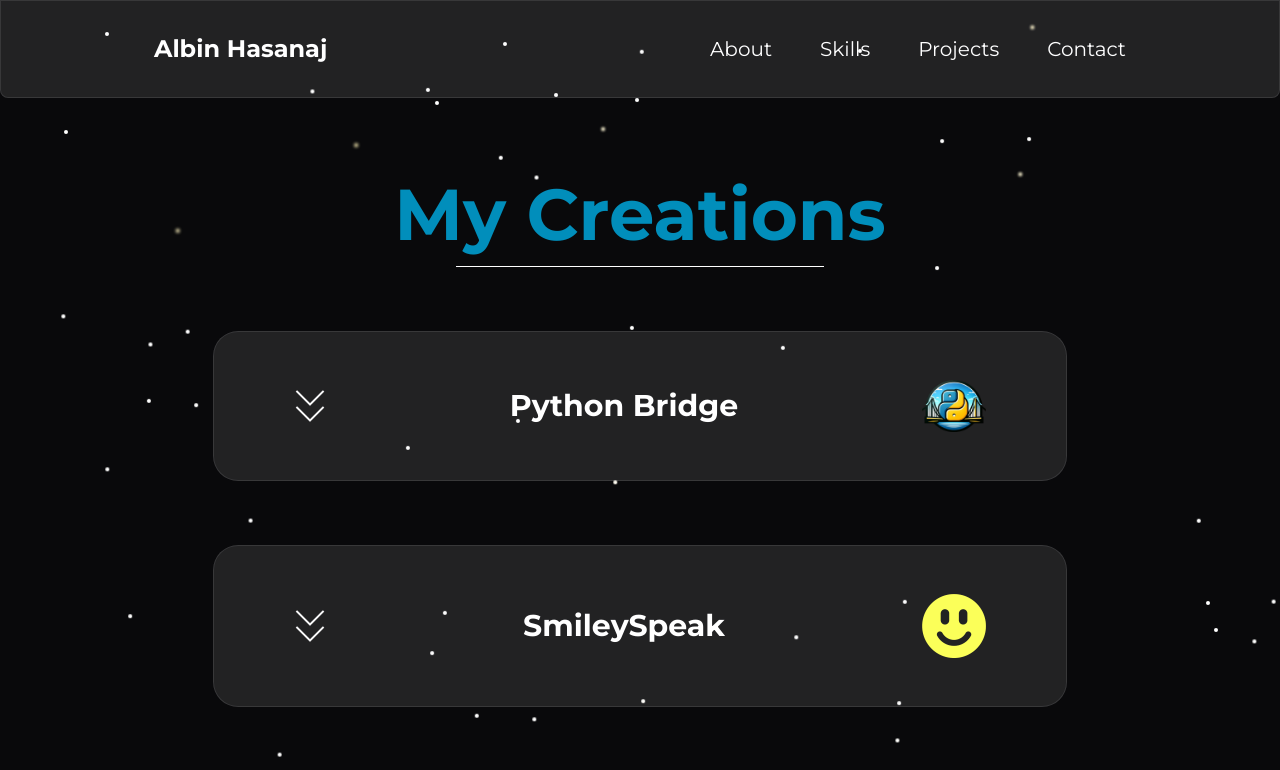
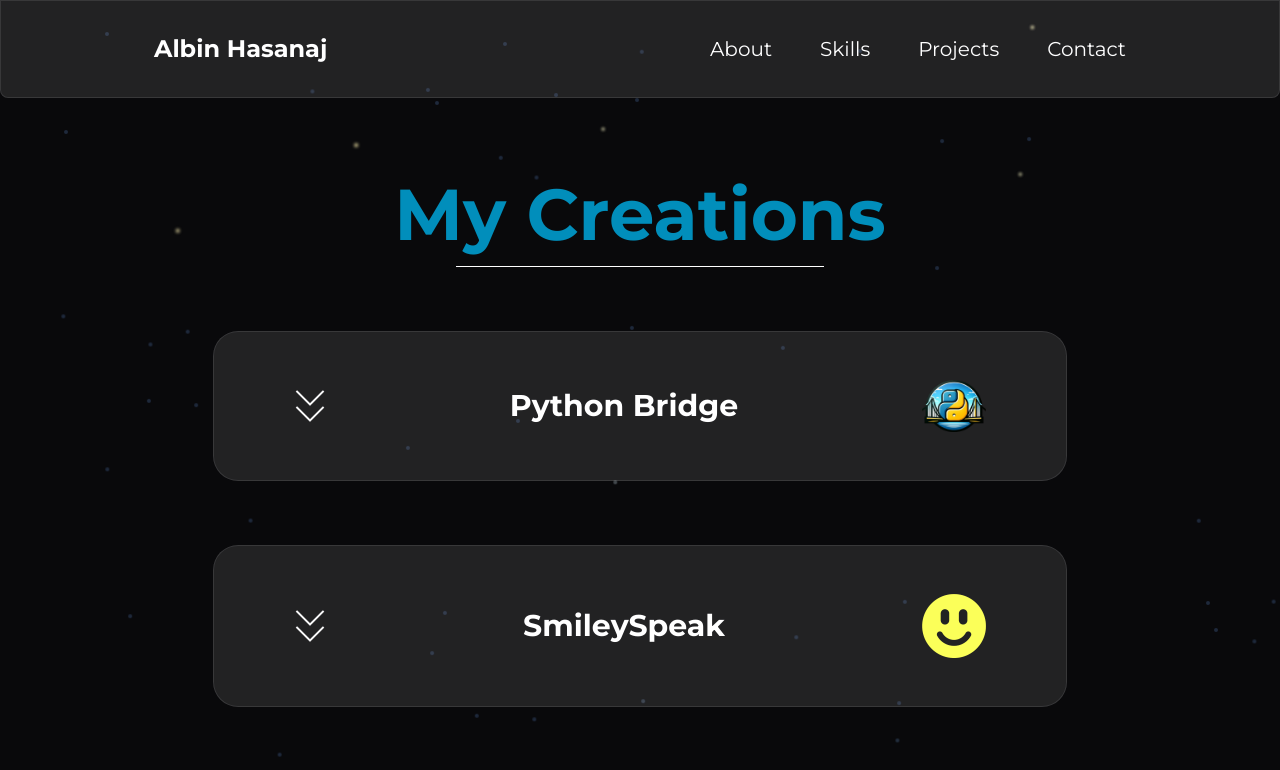
Before and after one commit to albinhasanaj/my_portfolio, a Next.js app: page /projects in a window 1280 px wide. Shown: the top 770 px of the page. Built offline with nearby package versions, Linux system fonts and the light colour scheme.

Commit message:
Grayscale added to stars

```diff
--- a/app/about/page.tsx
+++ b/app/about/page.tsx
@@ -38,7 +38,7 @@ const AboutPage = () => {
             {ABOUT_ME.map((paragraph, index) => (
                 <div className="flex flex-col items-center justify-center h-screen px-4 py-10"
                     key={index}>
-                    <p className="text-lg md:text-xl lg:text-2xl text-center leading-relaxed max-w-2xl">
+                    <p className="paragraph max-w-3xl">
                         {paragraph}
                     </p>
                     {index === ABOUT_ME.length - 1 && (
--- a/app/globals.css
+++ b/app/globals.css
@@ -164,7 +164,7 @@
 
   0%,
   100% {
-    background-color: white;
+    background-color: #1e293b;
     transform: scale(1);
     filter: blur(0px);
     transform: translate(0, 0);
--- a/components/StarsBackGround.tsx
+++ b/components/StarsBackGround.tsx
@@ -23,7 +23,7 @@ const StarsBackGround = () => {
             {stars.map((star) => (
                 <div
                     key={star.id}
-                    className={`absolute w-1 h-1 rounded-full ${star.shouldTwinkle ? "twinkle" : "bg-white"}`}
+                    className={`absolute w-1 h-1 rounded-full ${star.shouldTwinkle ? "twinkle" : "bg-slate-800"}`}
                     style={{
                         top: star.top,
                         left: star.left,
```
